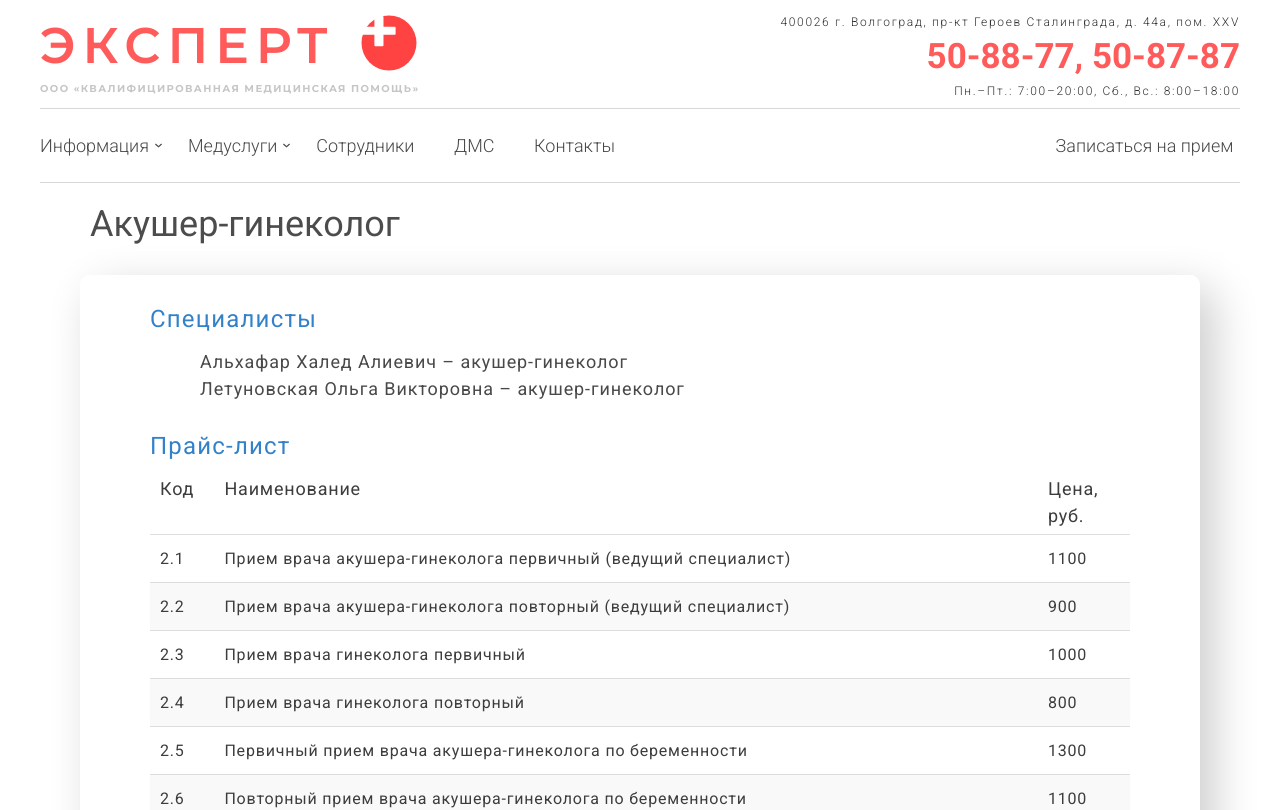
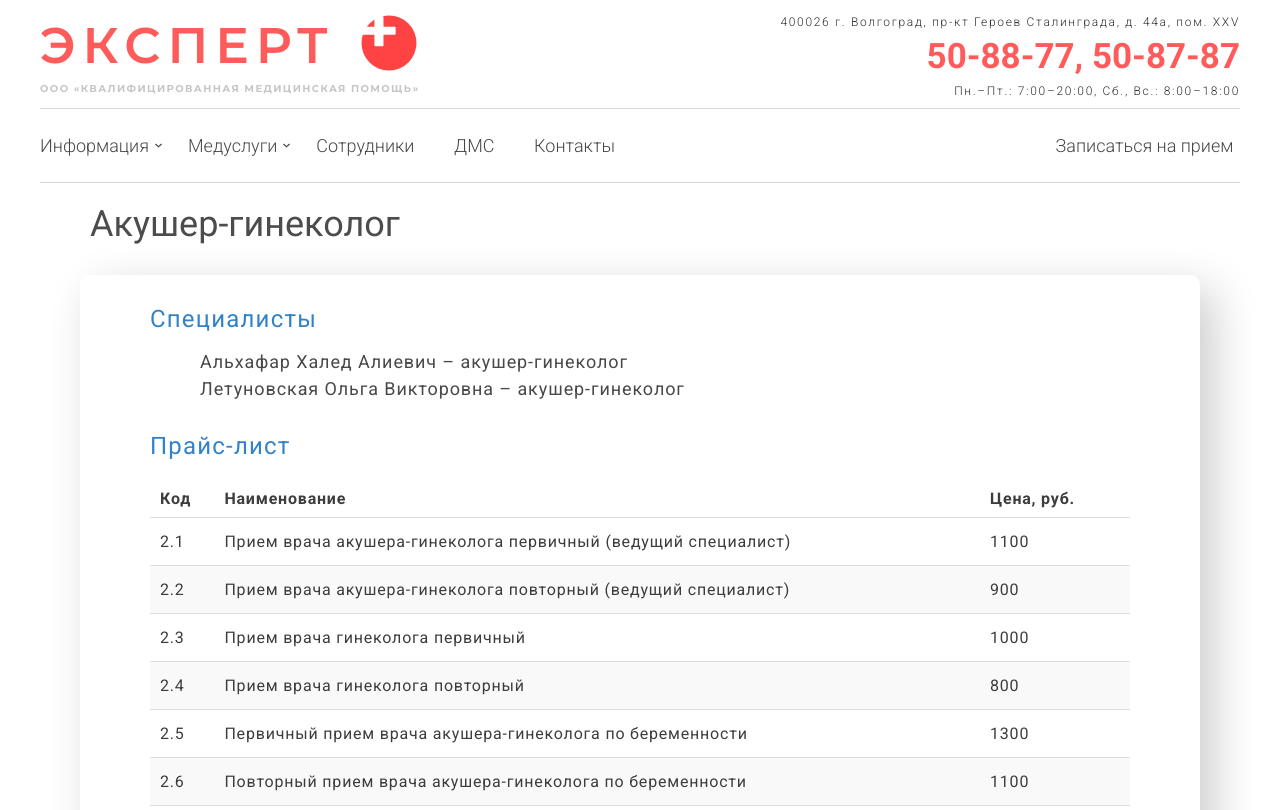
Before and after one commit to CanUFeelMyHeart/expertPlus, a React (Create React App) app in the folder medical-clinic-expert/: page /services/ginekolog in a window 1280 px wide. Shown: the top 810 px of the page. Built offline with nearby package versions, Linux system fonts and the light colour scheme; the HTML template or start-up script is replaced by a standard one.

Commit message:
corrections

```diff
--- a/medical-clinic-expert/src/components/PriceListComponent/PriceListComponent.css
+++ b/medical-clinic-expert/src/components/PriceListComponent/PriceListComponent.css
@@ -16,7 +16,7 @@
     font-size: 24px;
     line-height: 28px;
     letter-spacing: 0.05em;
-    margin-bottom: 15px;
+    margin-bottom: 25px;
     margin-top: 15px;
 
     color: #3281c9;
@@ -28,12 +28,19 @@
 
 .PriceListComponent__thead {
     font-weight: 400;
-    font-size: 18px;
+    font-size: 16px;
+    font-weight: 600;
+    letter-spacing: 0.05em;
 }
 
-.PriceListComponent__thead_td {
+.PriceListComponent__thead_td,
+.PriceListComponent__thead_td_price {
     padding-left: 10px;
     padding-bottom: 5px;
+}
+
+.PriceListComponent__thead_td_price {
+    min-width: 150px;
 }
 
 .PriceListComponent__trow_td {
--- a/medical-clinic-expert/src/components/PriceListComponent/PriceListComponent.jsx
+++ b/medical-clinic-expert/src/components/PriceListComponent/PriceListComponent.jsx
@@ -12,7 +12,7 @@ export const PriceListComponent = (props) => {
                         <td className="PriceListComponent__thead_td">
                             Наименование
                         </td>
-                        <td className="PriceListComponent__thead_td">
+                        <td className="PriceListComponent__thead_td_price ">
                             Цена, руб.
                         </td>
                     </tr>
```
